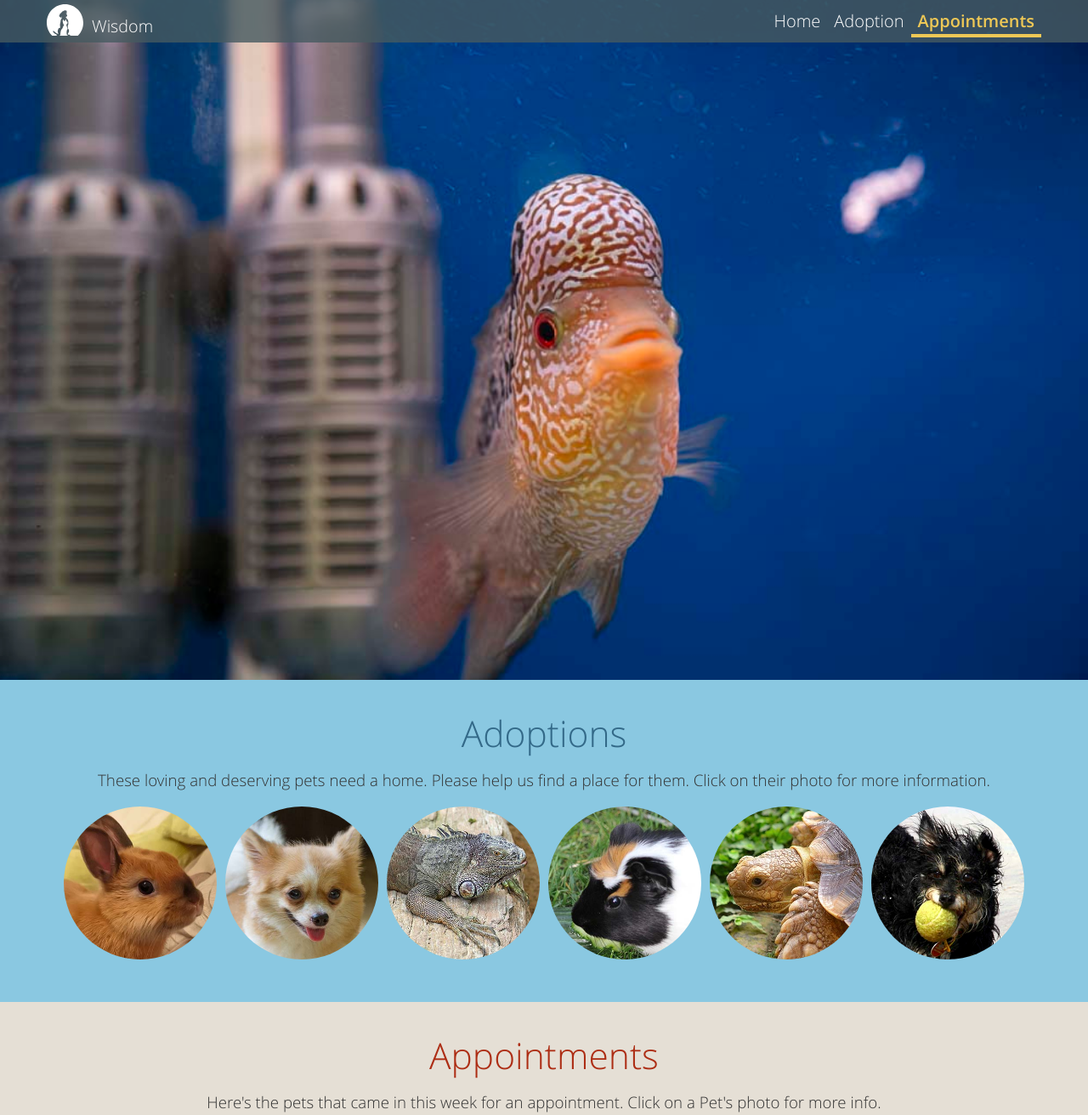
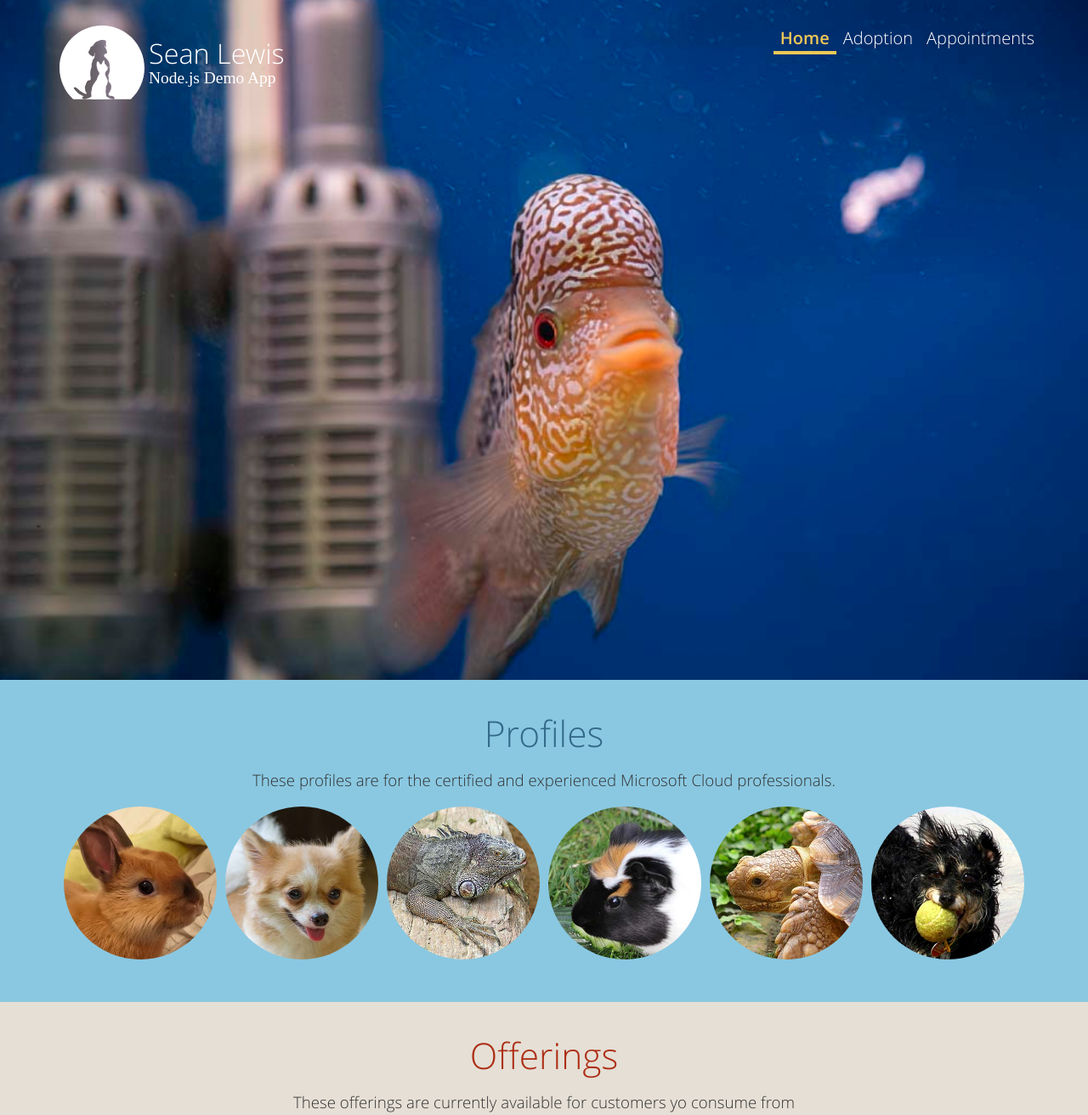
Before and after one commit to zeroxcool/myapp, a website: page app/index.html in a window 1280 px wide. Shown: the top 1312 px of the page at 85% size. Drawn offline with Linux system fonts and the light colour scheme.

Commit message:
Release 1.1

```diff
--- a/app/index.html
+++ b/app/index.html
@@ -33,13 +33,13 @@
           <span class="icon-bar"></span>
           <span class="icon-bar"></span>
         </button>
-        <a class="navbar-brand" href="#slideshow"><h1>Wisdom <span class="subhead">Pet Medicine</span></h1></a>
+        <a class="navbar-brand" href="#slideshow"><h1>Sean Lewis<span class="subhead">Node.js Demo App</span></h1></a>
       </div><!-- navbar-header -->
       <div class="collapse navbar-collapse" id="collapse">
         <ul class="nav navbar-nav navbar-right">
           <li class="active"><a href="#slideshow">Home</a></li>
-          <li><a href="#adoption">Adoption</a></li>
-          <li><a href="#appointments">Appointments</a></li>
+          <li><a href="#Profiles">Adoption</a></li>
+          <li><a href="#Offerings">Appointments</a></li>
         </ul>
       </div><!-- collapse navbar-collapse -->
     </div><!-- container -->
@@ -70,8 +70,8 @@
 <main class="main">
   <div class="page" id="adoption">
     <div class="container">
-      <h2 class="page-headline">Adoptions</h2>
-      <p class="page-description">These loving and deserving pets need a home. Please help us find a place for them. Click on their photo for more information.</p>
+      <h2 class="page-headline">Profiles</h2>
+      <p class="page-description">These profiles are for the certified and experienced Microsoft Cloud professionals.</p>
       <script id="adoption-template" type="text/x-handlebars-template">
         {{#each adoption}}
           <div  class="col-md-2 col-sm-3 col-xs-4 openpetmodal" data-toggle="modal" data-target="#wisdompetmodal"
@@ -87,8 +87,8 @@
 
   <div class="page" id="appointments">
     <div class="container">
-      <h2 class="page-headline">Appointments</h2>
-      <p class="page-description">Here's the pets that came in this week for an appointment. Click on a Pet's photo for more info.</p>
+      <h2 class="page-headline">Offerings</h2>
+      <p class="page-description">These offerings are currently available for customers yo consume from</p>
 
       <script id="appointments-template" type="text/x-handlebars-template">
             {{#each appointments}}
--- a/package.json
+++ b/package.json
@@ -7,9 +7,9 @@
   },
   "repository": {
     "type": "git",
-    "url": "https://github.com/planetoftheweb/progressive.git"
+    "url": "https://github.com/zeroxcool/myapp.git"
   },
-  "author": "Ray Villalobos",
+  "author": "Sean Lewis",
   "devDependencies": {
     "browserify": "^13.3.0",
     "gulp": "^4.0.0",
```
